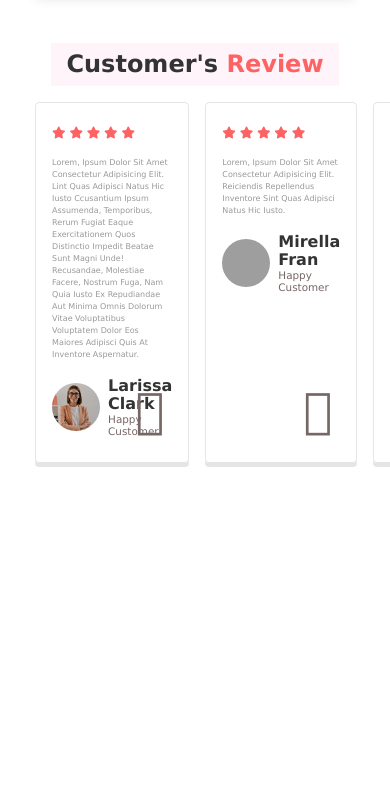
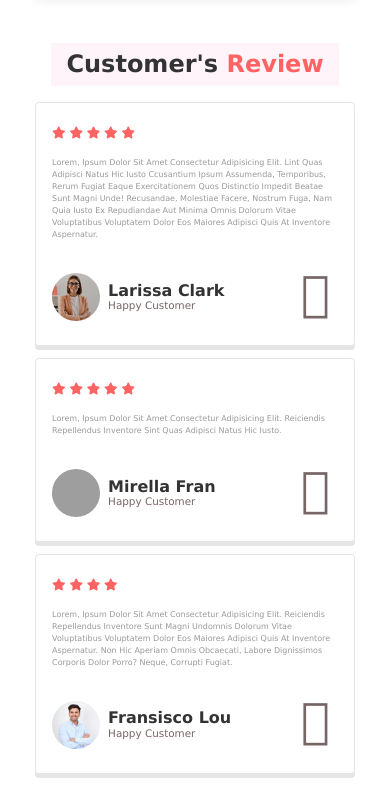
Before and after one commit to mcamilamp/Flower-WebSite, a plain HTML site: page Flower WebSite/index.html in a window 390 px wide. Shown: the part 4328-5118 px from the top of the page. Before the commit the page ends 4807 px from the top, so only its background shows below. Drawn offline with Linux system fonts and the light colour scheme; grey boxes are pictures that could not be loaded.

Commit message:
lo arregleeeeeeeeeee

```diff
--- a/Flower WebSite/css/style.css
+++ b/Flower WebSite/css/style.css
@@ -400,7 +400,7 @@ section {
 .review .box-container .box .user {
     display: flex;
     align-items: center;
-    padding-top: 2rem;
+    padding-top: 4rem;
 }
 
 .review .box-container .box .user img {
@@ -447,6 +447,8 @@ section {
         grid-template-columns: repeat(2, 1fr);
         gap: 2rem;
     }
+
+
 }
 
 @media (max-width: 768px) {
@@ -490,6 +492,14 @@ section {
     font-size: 1.3rem;
 }
 
+.review .box-container {
+    display: block;
+}
+
+.review .box-container .box {
+    margin-top: 1.5rem;
+}
+
 }
 
 @media (max-width: 450px) {
@@ -512,6 +522,17 @@ section {
 
     .products .box{
         margin-top: 1.5rem;
+        width: 100%;
     }
 
+    .review .box-container {
+        display: block;
+        margin-top: 1.5rem;
+    }
+
+    .review .box-container .box {
+        margin-top: 1.5rem;
+    }
+
+
 }
```
